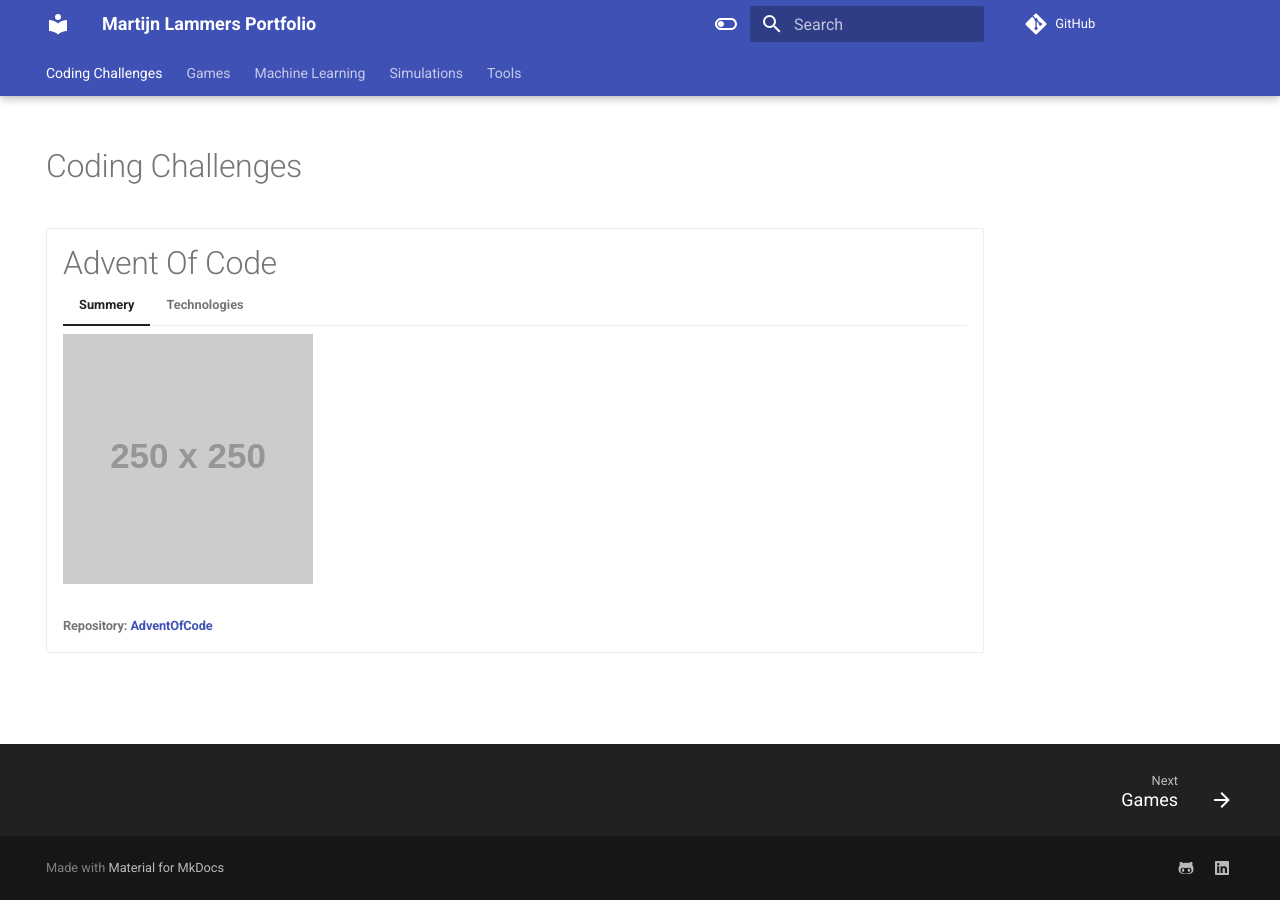
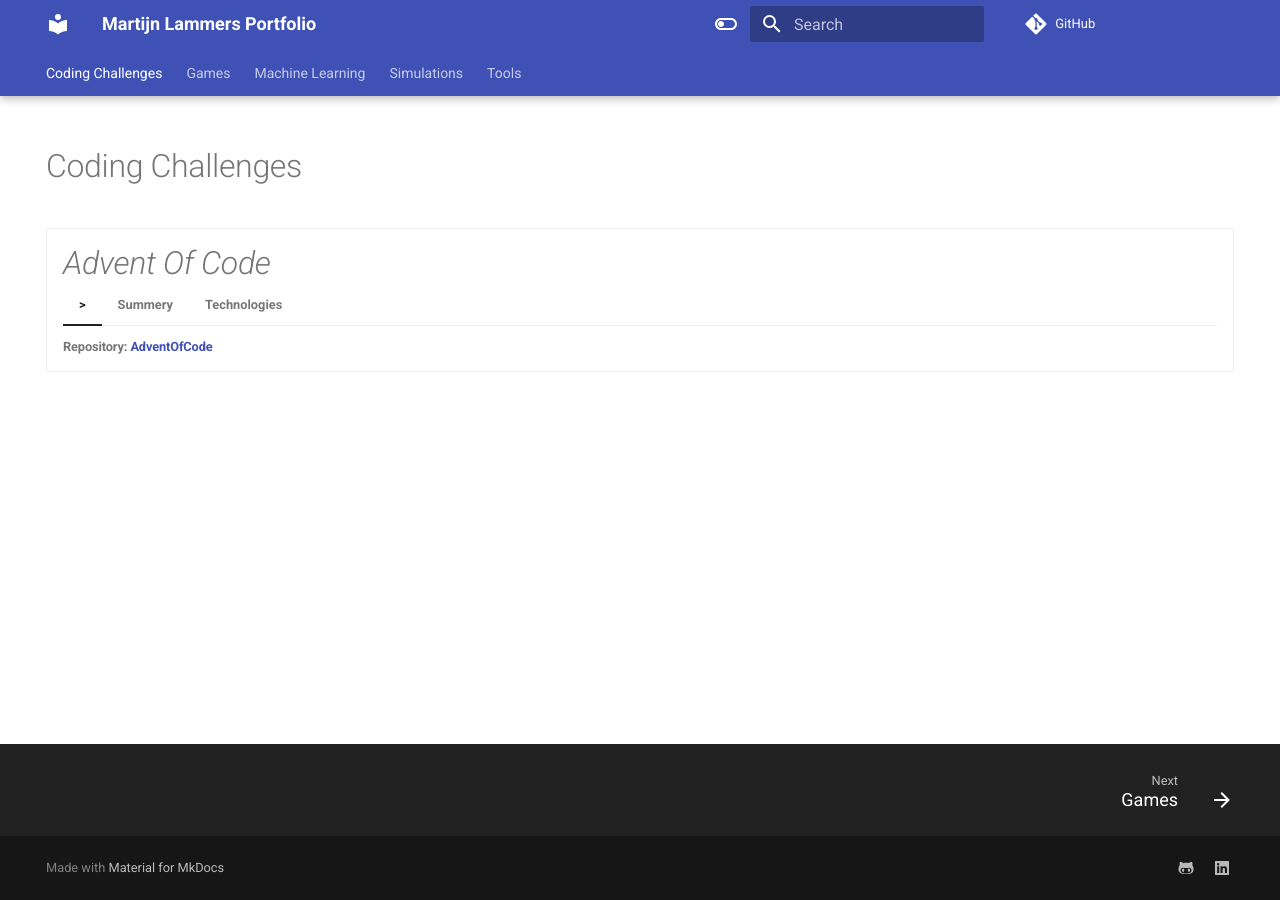
Before and after one commit to martijnlammers/martijnlammers.github.io, an MkDocs documentation site: the page built from docs/index.md, in a window 1280 px wide. Built offline with MkDocs 1.6.1 and Material for MkDocs 9.7.7, drawn with Linux system fonts in a browser that asks for light colours; comment, search, counter and statistics services are not loaded.

```diff
--- a/docs/index.md
+++ b/docs/index.md
@@ -8,11 +9,16 @@
 
 <div class="grid cards" markdown>
 
+-   <h1 style="margin-top:-10px; margin-bottom:-15px">
+        *Advent Of Code*
+    </h1>
 
--   <h1 style="margin-top:-10px; margin-bottom:-15px;"> Advent Of Code </h1>
+    === ">"
 
     === "Summery"
         ![Image title](https://dummyimage.com/250x250/eee/aaa){ align=left }
     === "Technologies"
-    ###### Repository: [AdventOfCode](https://github.com/martijnlammers/AdventOfCode)
+    <h6 style="margin-top:-5px; margin-bottom:-10px;">
+        Repository: [AdventOfCode](https://github.com/martijnlammers/AdventOfCode)
+    </h6>
 </div>
--- a/mkdocs.yml
+++ b/mkdocs.yml
@@ -13,7 +13,6 @@
     - navigation.tabs.sticky
     - content.code.annotation
     - search.suggest
-    - search.highlight
     - header.autohide
     - announce.dismiss
   language: en
```
Also changed, not shown: other parts of docs/index.md (+1 -0 lines).
